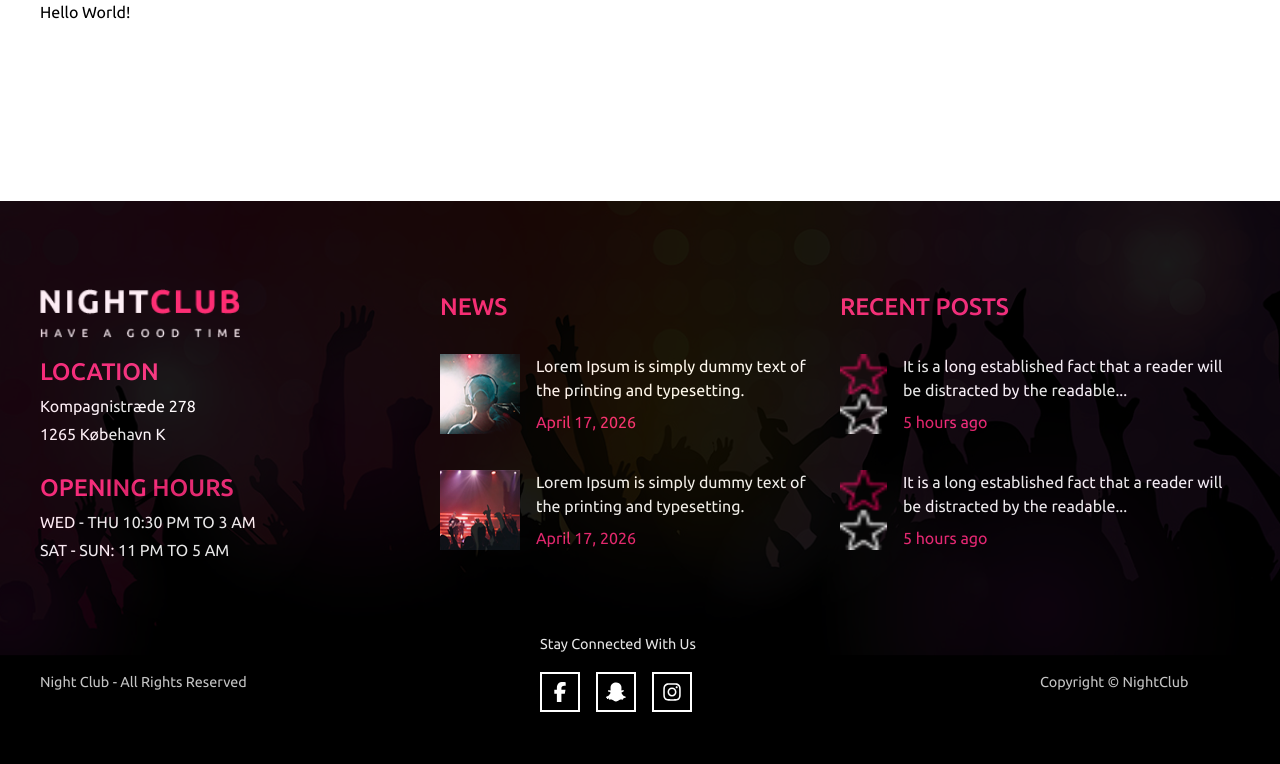
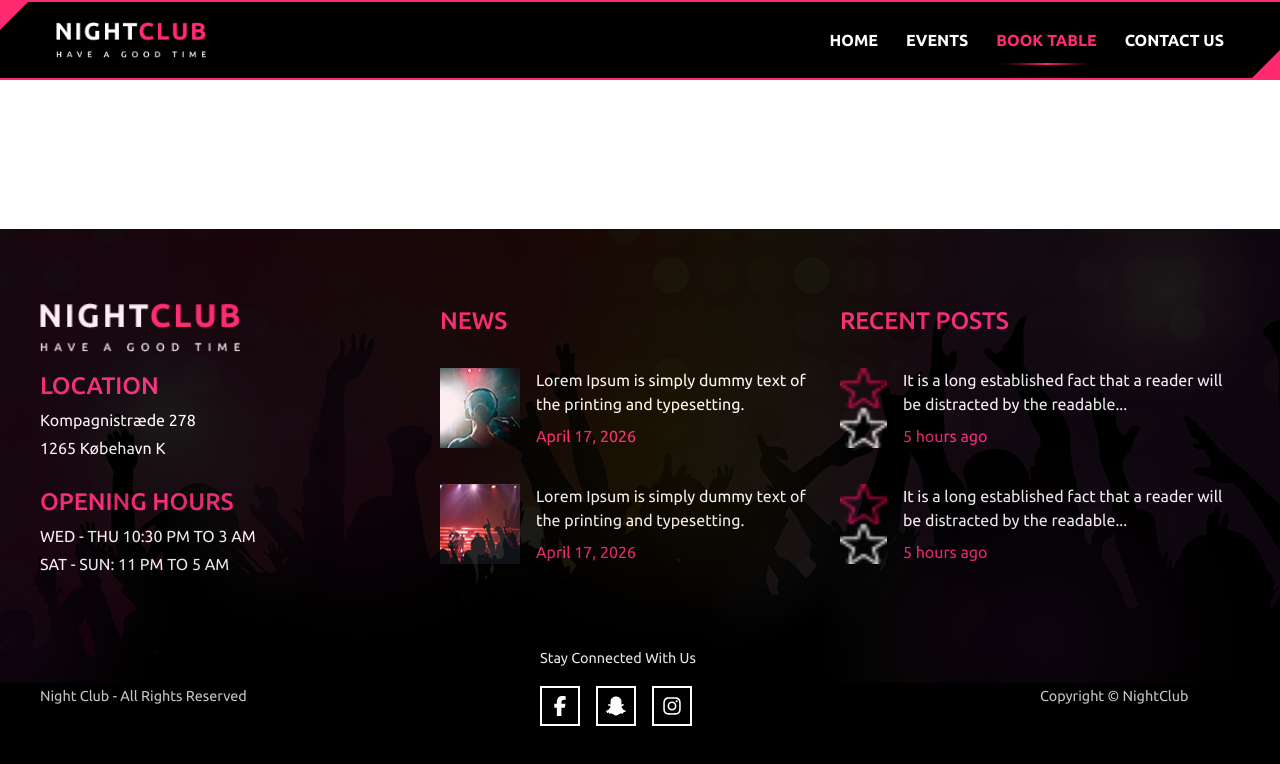
Before and after one commit to NannaDufour/eksamen-3sem, a Next.js app: page /book-table in a window 1280 px wide. Shown: the top 764 px of the page. Built offline with nearby package versions, Linux system fonts and the light colour scheme.

Commit message:
Tilføj header til alle pages

```diff
--- a/src/app/(routes)/book-table/page.tsx
+++ b/src/app/(routes)/book-table/page.tsx
@@ -1,5 +1,5 @@
-import Image from "next/image";
+import NavBar from "@/components/NavBar";
 
 export default function Home() {
-  return <h1>Hello World!</h1>;
+  return <NavBar />;
 }
--- a/src/app/(routes)/contact/page.tsx
+++ b/src/app/(routes)/contact/page.tsx
@@ -1,5 +1,5 @@
-import Image from "next/image";
+import NavBar from "@/components/NavBar";
 
 export default function Home() {
-  return <h1>Hello World!</h1>;
+  return <NavBar />;
 }
--- a/src/app/(routes)/events/[slug]/page.tsx
+++ b/src/app/(routes)/events/[slug]/page.tsx
@@ -1,5 +1,5 @@
-import Image from "next/image";
+import NavBar from "@/components/NavBar";
 
 export default function Home() {
-  return <h1>Hello World!</h1>;
+  return <NavBar />;
 }
--- a/src/app/(routes)/events/page.tsx
+++ b/src/app/(routes)/events/page.tsx
@@ -1,5 +1,5 @@
-import Image from "next/image";
+import NavBar from "@/components/NavBar";
 
 export default function Home() {
-  return <h1>Hello World!</h1>;
+  return <NavBar />;
 }
```
